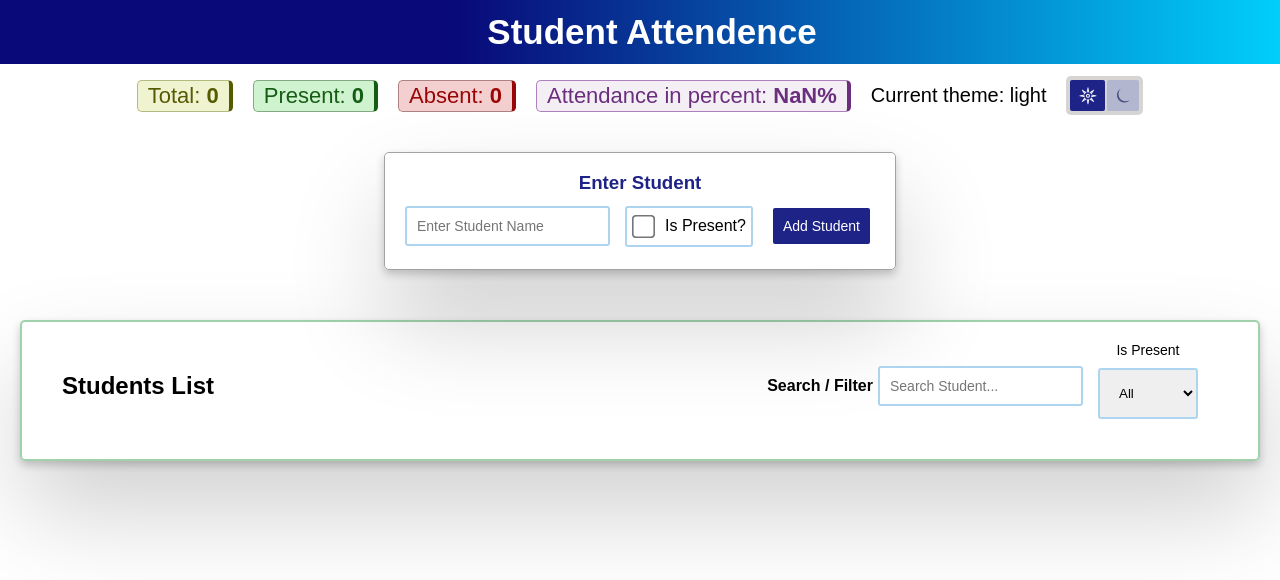
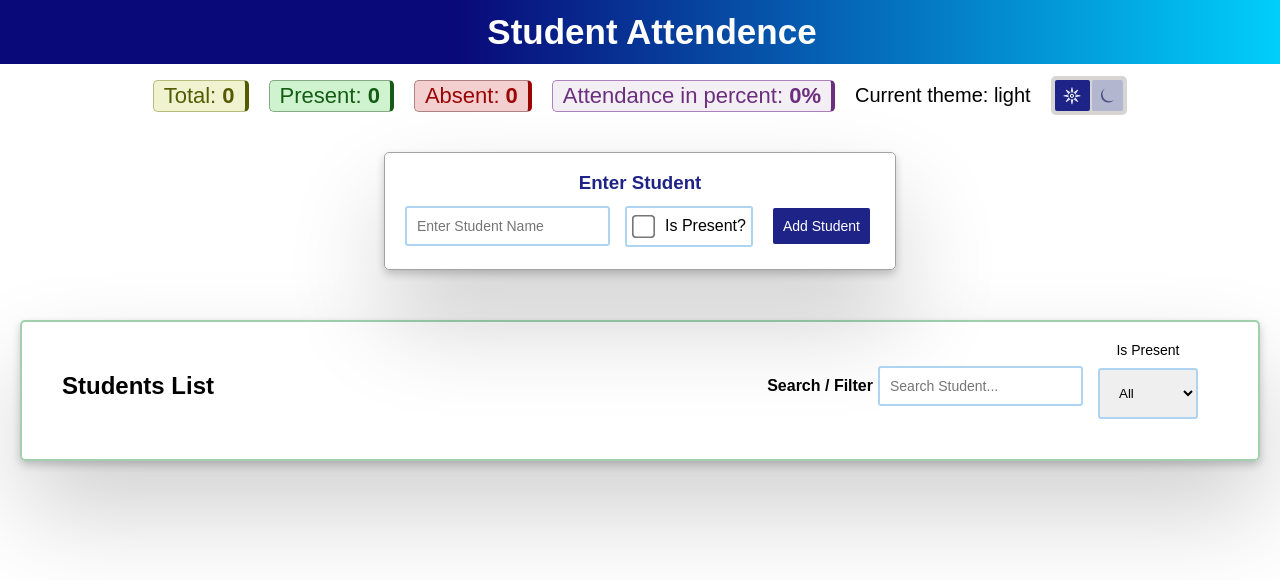
Before and after one commit to nithya11411/student-attendance, a React (Vite) app: page / in a window 1280 px wide. Shown: the top 580 px of the page. Built offline with nearby package versions, Linux system fonts and the light colour scheme.

Commit message:
Update on attendance

```diff
--- a/src/components/StudentHeader.jsx
+++ b/src/components/StudentHeader.jsx
@@ -22,7 +22,7 @@ const StudentHeader = () => {
                     Absent: <span className="h-span">{students.length - presentCount}</span>
                 </div>
                 <div className={`hitem col4 ${theme}`}>
-                    Attendance in percent: <span className="h-span">{(((students.length - presentCount )/ (students.length)) * 100).toFixed(2)}%</span>
+                    Attendance in percent: <span className="h-span">{students.length > 0 ? (((students.length - presentCount )/ (students.length)) * 100).toFixed(2) : 0}%</span>
                 </div>
                 <>
                 <div className={`literal ${theme}`}>
```
